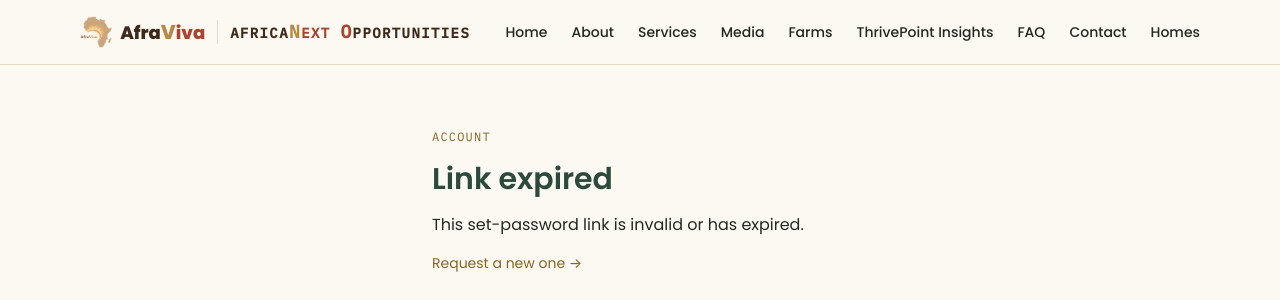
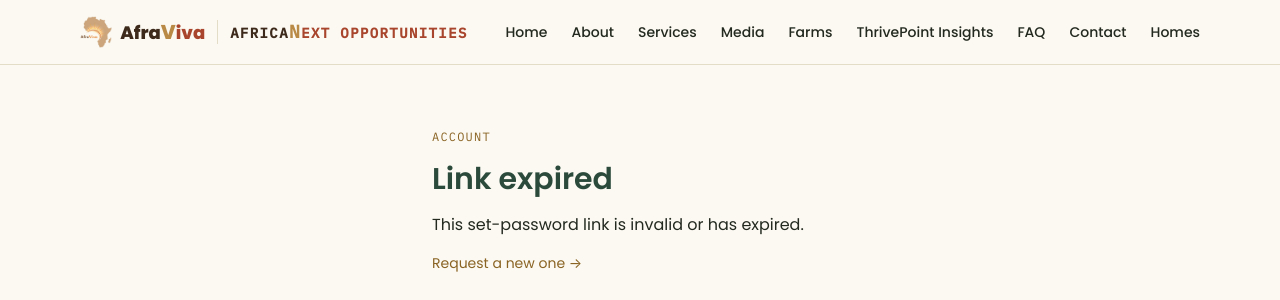
Before and after one commit to judekioko/afraviva-platform, a Django app: page /accounts/reset/1/1/ in a window 1280 px wide. Shown: the top 300 px of the page. Run offline with Django 5.2, Linux system fonts and the light colour scheme; data comes from the database, SQL or seed files in the repository; style sheets or scripts are compiled from the project's sources; parts of the project's set-up code (start-up, migrations or seed data) failed here and were passed over.

Commit message:
Extend the cocoa-to-rust color progression across all of AfricaNext Opportunities
Only "AfricaNext" was carrying the color transition; "Opportunities" fell
back to plain cocoa. Folded it into the rust segment so the whole phrase
reads as one continuous progression, same as AfraViva's wordmark.

```diff
--- a/templates/base.html
+++ b/templates/base.html
@@ -23,7 +23,7 @@
           <span class="hidden sm:inline font-sans font-extrabold text-lg text-cocoa">Afra<span class="text-gold text-xl">V</span><span class="text-rust">iva</span></span>
         </a>
         <span class="inline-block h-4 sm:h-6 w-px bg-line"></span>
-        <span class="inline font-mono text-[8px] sm:text-sm font-bold uppercase tracking-tight sm:tracking-widest text-cocoa leading-tight">Africa<span class="text-[10px] sm:text-lg text-gold">N</span><span class="text-rust">ext</span> <span class="text-[10px] sm:text-lg text-rust">O</span>pportunities</span>
+        <span class="inline font-mono text-[8px] sm:text-sm font-bold uppercase tracking-tight sm:tracking-widest text-cocoa leading-tight">Africa<span class="text-[10px] sm:text-lg text-gold">N</span><span class="text-rust">ext Opportunities</span></span>
       </div>
 
       <nav class="hidden md:flex items-center gap-6 text-sm font-medium">
```
